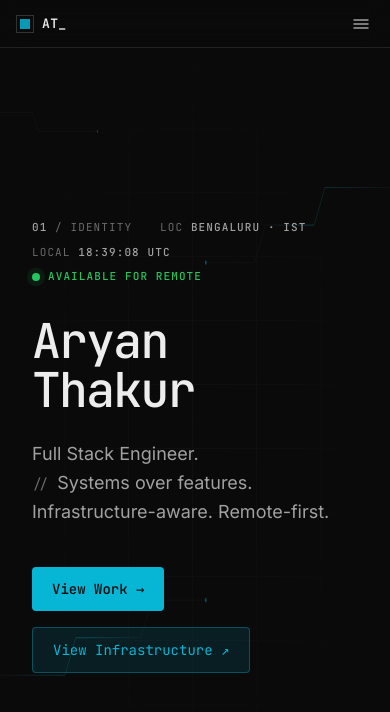
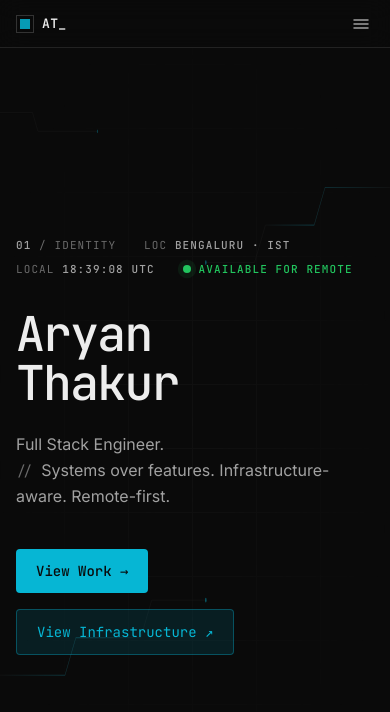
Before and after one commit to AryanThakur01/personal-portfolio, a React (Vite) app in the folder web/: page / in a window 390 px wide. Shown: the top 712 px of the page. Built offline with nearby package versions, Linux system fonts and the light colour scheme.

Commit message:
fix(hero): tighten padding and font size on mobile

```diff
--- a/web/src/components/Hero.tsx
+++ b/web/src/components/Hero.tsx
@@ -89,7 +89,7 @@ export function Hero() {
       <GridBackground />
       <CircuitTraces />
 
-      <div className="relative z-10 max-w-[1240px] mx-auto px-8 py-20">
+      <div className="relative z-10 max-w-[1240px] mx-auto px-4 sm:px-8 py-12 sm:py-20">
         {/* Meta row */}
         <div className="flex flex-wrap gap-x-7 gap-y-2 mb-8 font-mono text-[11px] tracking-widest uppercase text-text-3">
           <span>
@@ -124,7 +124,7 @@ export function Hero() {
         </h1>
 
         {/* Tagline */}
-        <p className="font-sans text-text-2 text-lg leading-relaxed mb-10 max-w-xl">
+        <p className="font-sans text-text-2 text-base sm:text-lg leading-relaxed mb-10 max-w-xl">
           Full Stack Engineer.
           <br />
           <span className="text-text-3 font-mono text-sm">// </span>
```
